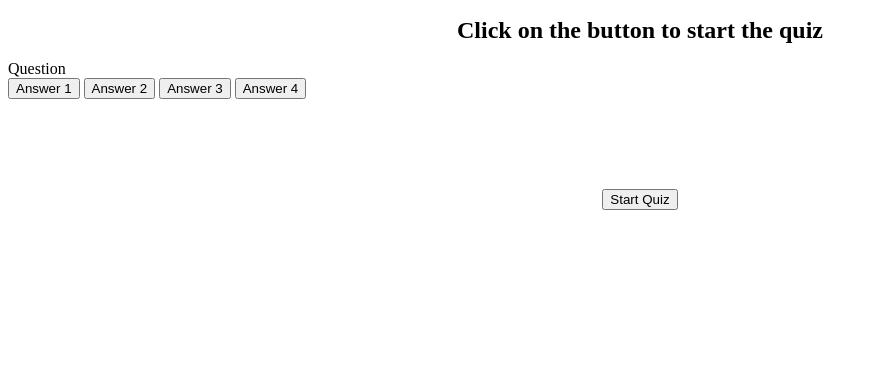
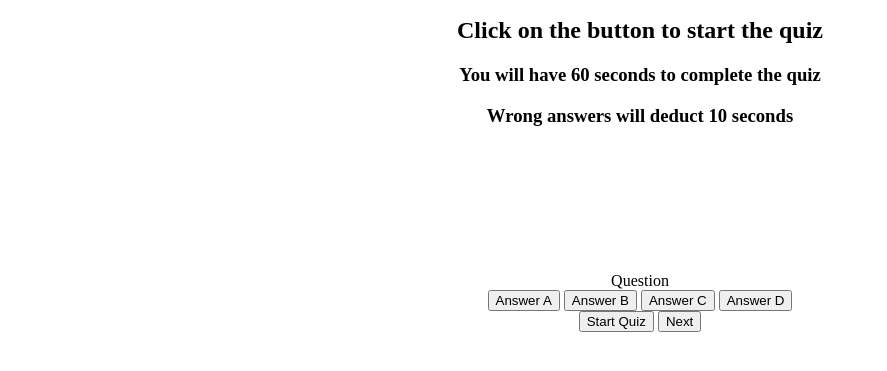
Before and after one commit to kevin-foreman/script-quiz, a plain HTML site: page index.html in a window 1280 px wide. Shown: the part 61-432 px from the top of the page, without its empty margins (0-887 px from the left). Drawn offline with Linux system fonts and the light colour scheme.

Commit message:
added new buttons and restyled page layout

```diff
--- a/index.html
+++ b/index.html
@@ -8,25 +8,31 @@
     <link rel="stylesheet" href="./assets/css/style.css" />
 </head>
 <body>
-    <main>
     <div class="container">
         <h1 class="welcome">Welcome to the Coding quiz</h1>
         <h2>Click on the button to start the quiz</h2>
-        <h2 id="countdown"></h2>
+        <h3>You will have 60 seconds to complete the quiz</h3>
+        <h3>Wrong answers will deduct 10 seconds</h3>
+        <h4 id="countdown"></h4>
         <p id="main"></p>
-        <button id="start-btn">Start Quiz</button>
-    </div>
+
     <div id="question-container" class="hide">
         <div id="question">Question</div>
         <div id="answer-buttons" class="btn-layout">
-            <button class="btn">Answer 1</button>
-            <button class="btn">Answer 2</button>
-            <button class="btn">Answer 3</button>
-            <button class="btn">Answer 4</button>
+            <button class="btn">Answer A</button>
+            <button class="btn">Answer B</button>
+            <button class="btn">Answer C</button>
+            <button class="btn">Answer D</button>
         </div>
     </div>
+    <div class="controls">
+        <button id="start-btn" class="start-btn btn">Start Quiz</button>
+        <button id="next-btn" class="next-btn btn hide">Next</button>
+    </div>
+
     </main>
     <script src="./assets/js/script.js"></script>
 
+
 </body>
 </html>
```
